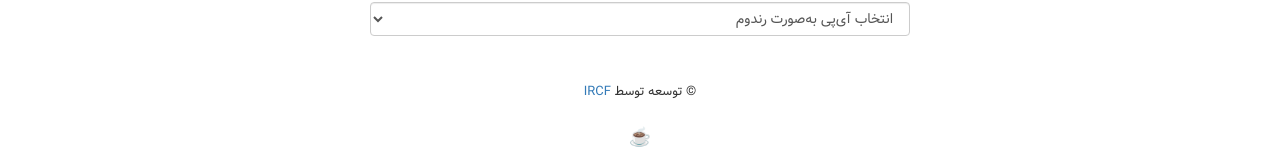
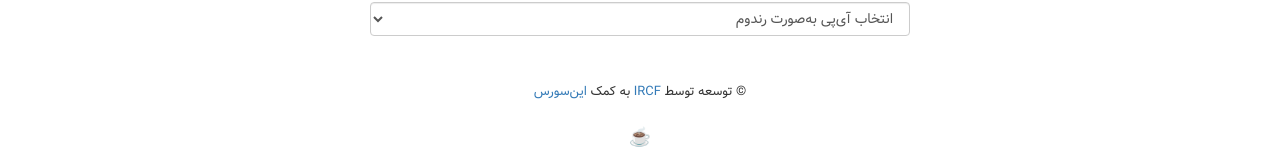
Before and after one commit to ircfspace/gconfig, a plain HTML site: page index.html in a window 1280 px wide. Shown: the part 269-437 px from the top of the page. Drawn offline with nearby package versions, Linux system fonts and the light colour scheme; files whose address does not match are found by name.

Commit message:
کپی رایت

```diff
--- a/index.html
+++ b/index.html
@@ -123,6 +123,8 @@
                     <p class="text-center">
                         © توسعه توسط
                         <a href="https://github.com/ircfspace/gconfig" target="_blank">IRCF</a>
+                        به کمک
+                        <a href="https://api.buliang0.cf/gcore" target="_blank">این‌سورس</a>
                     </p>
                     <script>
                         window.addEventListener('load', function() {});
```
